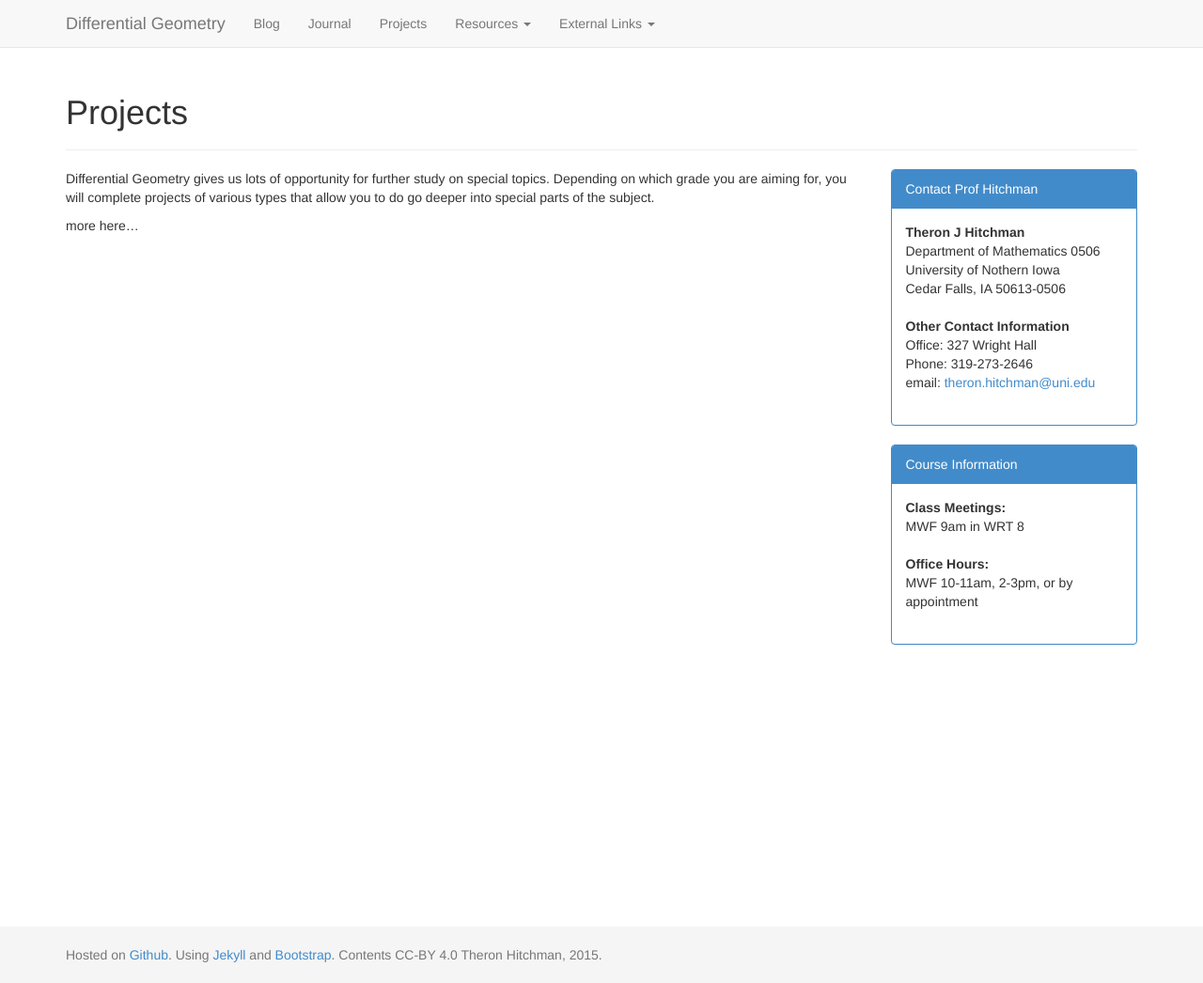
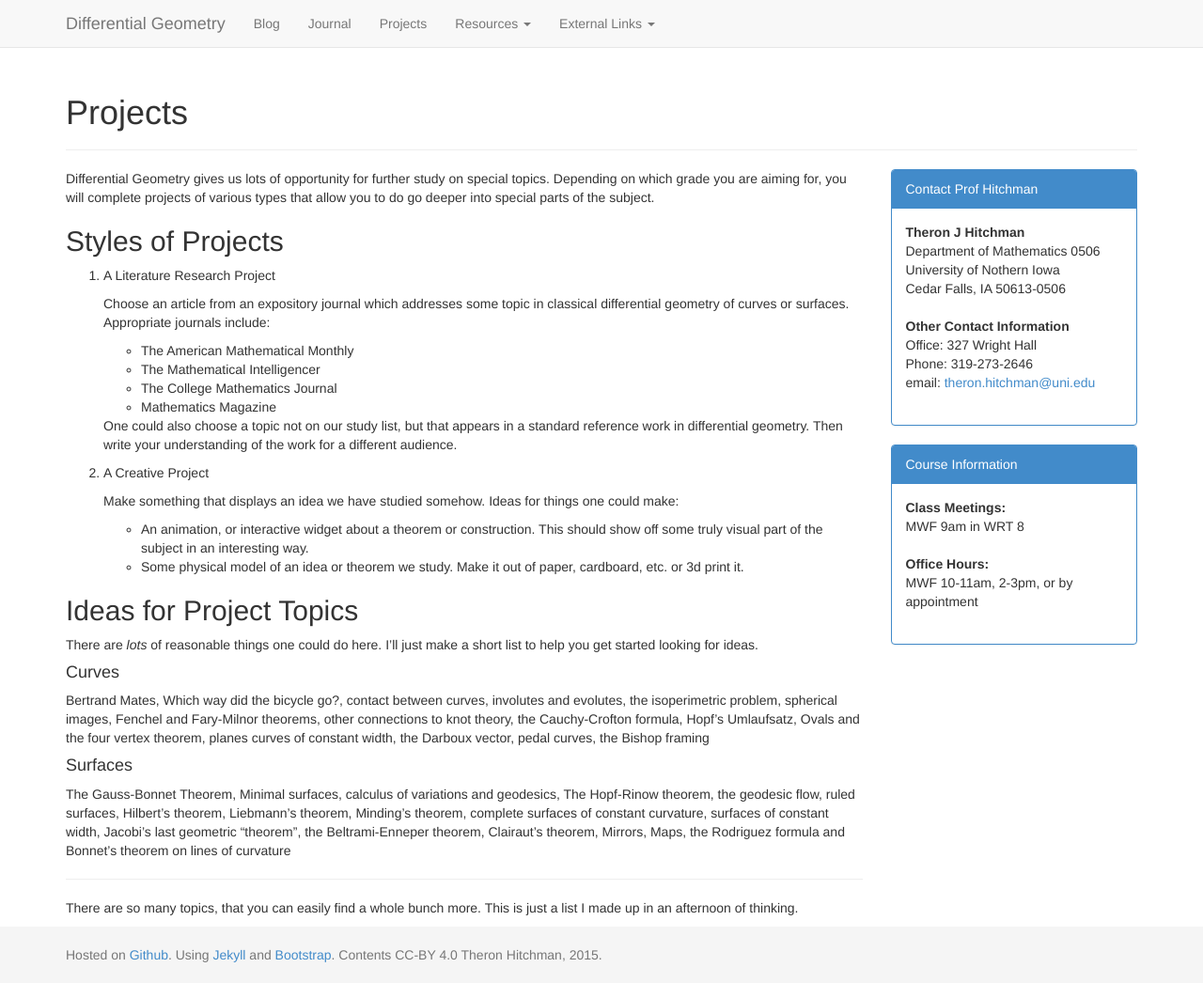
Before and after one commit to theronhitchman/differential-geometry, a Jekyll site: the page built from projects/index.md, in a window 1280 px wide and 1046 px high. Shown: the whole window at 94% size. Built offline with Jekyll 4.4.1, drawn with Linux system fonts in a browser that asks for light colours; nearby versions of some CDN libraries.

Commit message:
move gitignore to proper place; add projects

```diff
--- a/projects/index.md
+++ b/projects/index.md
@@ -1,10 +1,54 @@
 ---
 layout: default
 title: Projects
+
 ---
 
 Differential Geometry gives us lots of opportunity for further study on special
 topics. Depending on which grade you are aiming for, you will complete projects
 of various types that allow you to do go deeper into special parts of the subject.
 
-more here...
+## Styles of Projects
+
+1. A Literature Research Project
+
+   Choose an article from an expository journal which addresses some topic in
+   classical differential geometry of curves or surfaces. Appropriate
+   journals include:
+     * The American Mathematical Monthly
+     * The Mathematical Intelligencer
+     * The College Mathematics Journal
+     * Mathematics Magazine
+
+   One could also choose a topic not on our study list, but that appears in a
+   standard reference work in differential geometry.
+   Then write your understanding of the work for a different audience.
+
+2. A Creative Project
+
+   Make something that displays an idea we have studied somehow. Ideas for
+   things one could make:
+
+     * An animation, or interactive widget about a theorem or construction.
+       This should show off some truly visual part of the subject in an
+       interesting way.
+     * Some physical model of an idea or theorem we study. Make it out of
+       paper, cardboard, etc. or 3d print it.
+
+## Ideas for Project Topics
+
+There are _lots_ of reasonable things one could do here. I'll just make a short list to help you get started looking for ideas.
+
+#### Curves
+
+Bertrand Mates, Which way did the bicycle go?, contact between curves, involutes and evolutes, the isoperimetric problem, spherical images, Fenchel and Fary-Milnor theorems, other connections to knot theory, the Cauchy-Crofton formula, Hopf's Umlaufsatz, Ovals and the four vertex theorem, planes curves of constant width, the Darboux vector, pedal curves,
+the Bishop framing
+
+#### Surfaces
+
+The Gauss-Bonnet Theorem, Minimal surfaces, calculus of variations and geodesics, The Hopf-Rinow theorem, the geodesic flow, ruled surfaces, Hilbert's theorem, Liebmann's theorem, Minding's theorem, complete surfaces of constant curvature, surfaces of constant width, Jacobi's last geometric "theorem", the Beltrami-Enneper theorem, Clairaut's theorem, Mirrors, Maps, the Rodriguez formula and Bonnet's theorem on lines of curvature
+
+
+---
+
+There are so many topics, that you can easily find a whole bunch more. This is just a list I made up in an afternoon of thinking.
```
Also changed, not shown: 2 other files.
